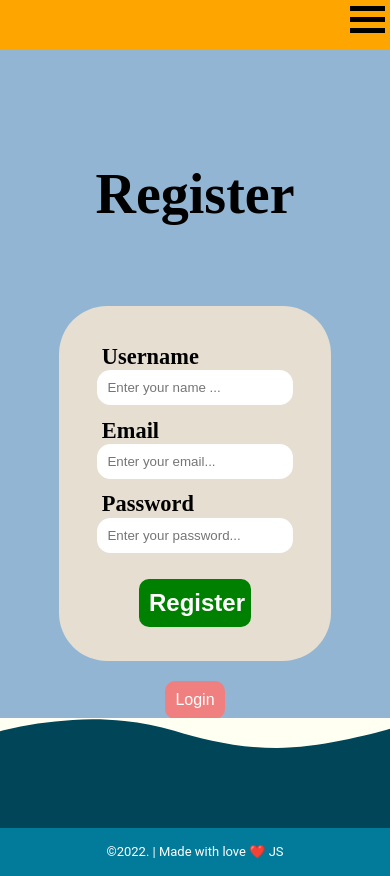
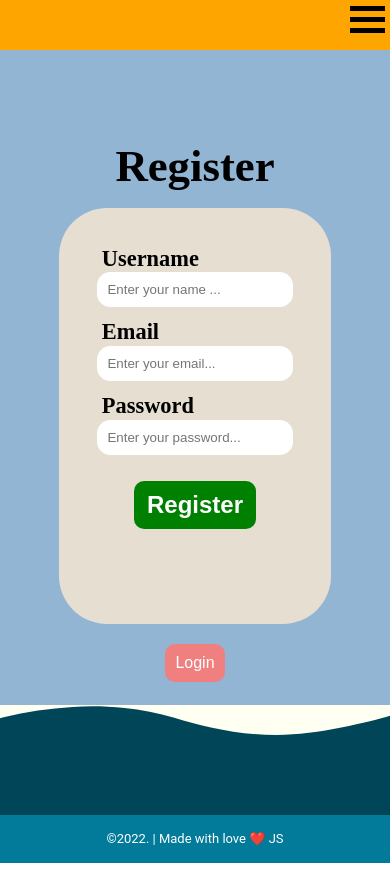
Before and after one commit to anuragK-24/Blog_Frontend, a React (Create React App) app: page /write in a window 390 px wide. Built offline with nearby package versions, Linux system fonts and the light colour scheme.

Commit message:
Adjust the size of the login and register in mobile view

```diff
--- a/src/pages/login/login.css
+++ b/src/pages/login/login.css
@@ -83,7 +83,7 @@
     cursor: pointer;
     font-size: 1.2em;
 }
-.loginRegisterButton:hover {
+.loginRegisterButton:active {
     color: green;
     background-color:white ;
 }
@@ -101,7 +101,7 @@
         padding: 0.4em;
         border-radius: 10px;
         cursor: pointer;
-        font-size: 1.7em;
+        font-size: 1.2em;
     }
     .loginButton{
 
@@ -115,14 +115,14 @@
         padding: 0.2em;
     }
     .loginForm{
-        margin-top: 5em;
+        margin-top: 1em;
         width: 13em;
         height: 16em;
     }
 
 
     .loginTitle{
-        font-size: 3.5em;
+        font-size: 2.8em;
         margin-top: 2em;
         font-weight: 600;
     }
--- a/src/pages/register/register.css
+++ b/src/pages/register/register.css
@@ -85,10 +85,10 @@
 }
 @media only screen and (max-width: 600px) {
     .register{
-        height: calc(100vh - 175px);
+        height: 41em;
     }
     .registerTitle {
-        font-size: 3.5em;
+        font-size: 2.8em;
         margin-top: 2em;
         font-weight: 600;
     }
@@ -103,11 +103,11 @@
     }
 
     .registerButton {
-        margin-right: 2em;
-        margin-left: 2em;
+        margin-right: 1.8em;
+        margin-left: 1.8em;
     }
     .registerForm {
-        margin-top: 5em;
+        margin-top: 1em;
         width: 13em;
     }
 }
```
